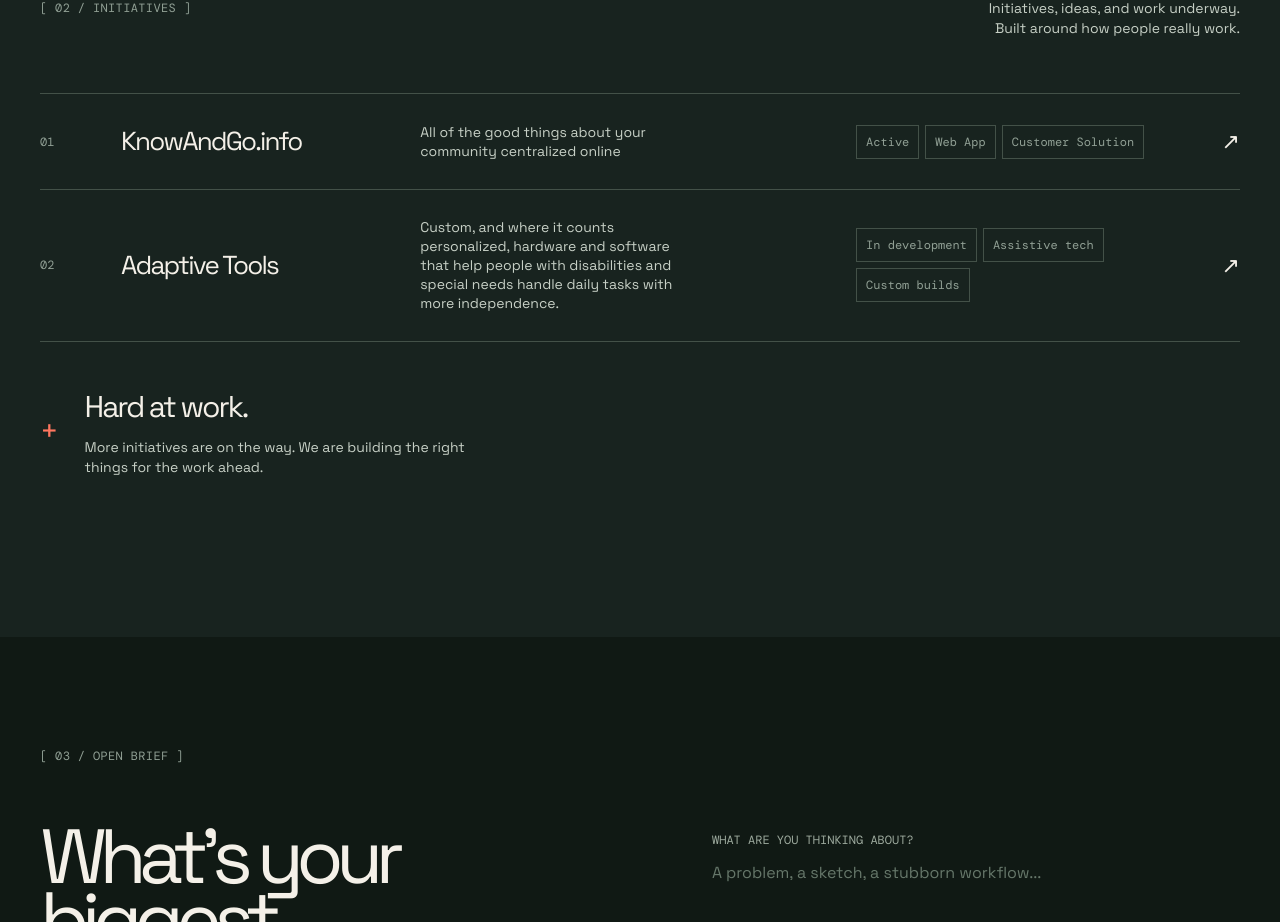
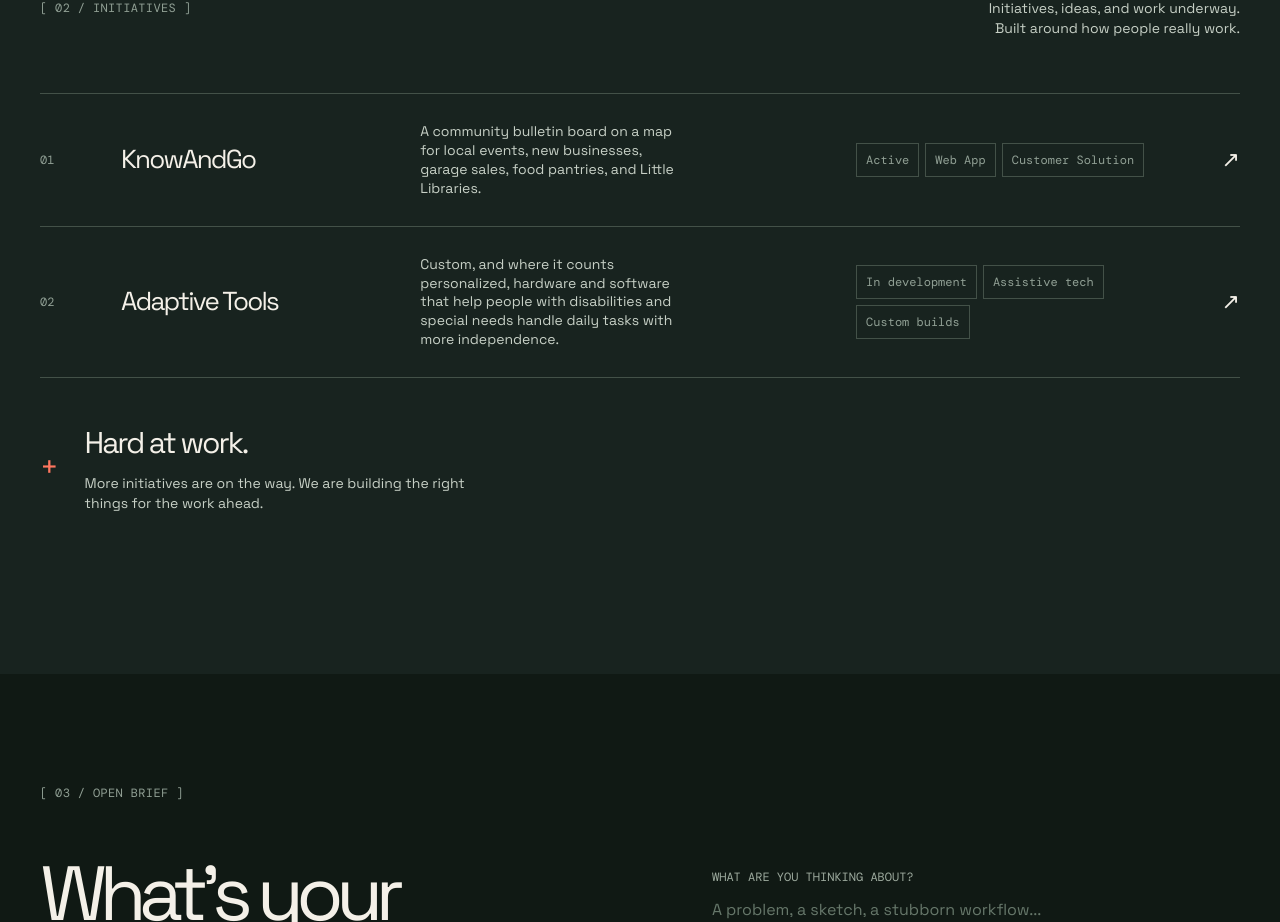
Before and after one commit to jpatrick5402/jptechnology.dev, a Next.js app: page / in a window 1280 px wide. Shown: the part 1719-2641 px from the top of the page. Built offline with nearby package versions, Linux system fonts and the light colour scheme; no server answers.

Commit message:
Spruce-up: KnowAndGo copy, liveUrl, one-person framing

```diff
--- a/app/initiatives/data.ts
+++ b/app/initiatives/data.ts
@@ -9,6 +9,7 @@ export interface Initiative {
 	number: string;
 	title: string;
 	summary: string;
+	liveUrl?: string;
 	tags: string[];
 	status: InitiativeStatus;
 	body: string[];
@@ -18,13 +19,15 @@ export const initiatives: Initiative[] = [
 	{
 		slug: "knowandgo",
 		number: "01",
-		title: "KnowAndGo.info",
-		summary: "All of the good things about your community centralized online",
+		title: "KnowAndGo",
+		summary:
+			"A community bulletin board on a map for local events, new businesses, garage sales, food pantries, and Little Libraries.",
+		liveUrl: "https://knowandgo.info",
 		tags: ["Web App", "Customer Solution"],
 		status: "Active",
 		body: [
-			"Too often the gems our our local communities are missed out on due to the large spread of information",
-			"KnowAndGo.info centralizes that data for you to allow you to know whats happening around you and proactively go support them",
+			"Too often, the good things in our local communities get missed because information is spread across so many places.",
+			"KnowAndGo brings it together on one map, so you can see what's happening around you and go support it.",
 		],
 	},
 	{
```
